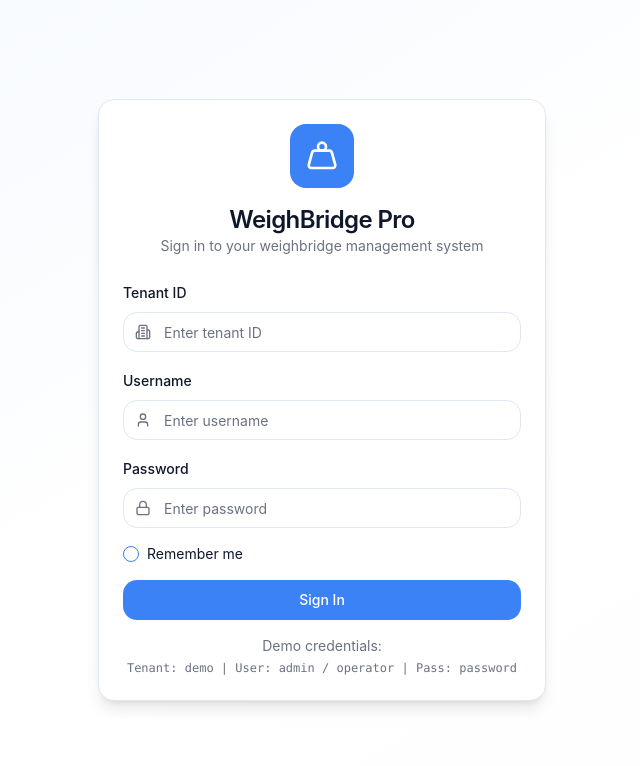
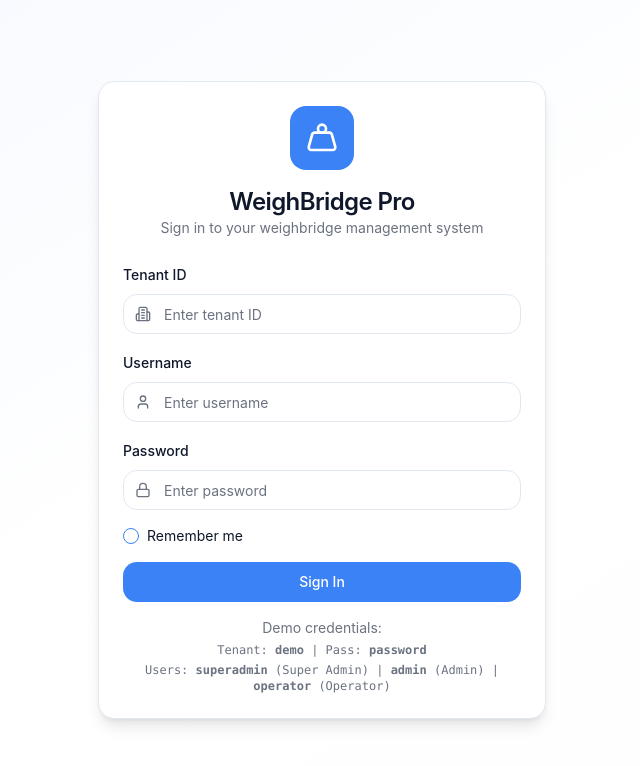
Before and after one commit to kovaiaura/scale-wise-admin, a React (Vite) app: page /login in a window 1280 px wide. Shown: the top 766 px of the page, without its empty margins (318-958 px from the left). Built offline with nearby package versions, Linux system fonts and the light colour scheme; the HTML template or start-up script is replaced by a standard one.

Commit message:
Refactor: Update login demo credentials

```diff
--- a/src/pages/Login.tsx
+++ b/src/pages/Login.tsx
@@ -124,10 +124,13 @@ export default function Login() {
                 {loading ? 'Signing in...' : 'Sign In'}
               </Button>
 
-              <div className="text-center text-sm text-muted-foreground">
+              <div className="text-center text-sm text-muted-foreground space-y-1">
                 <p>Demo credentials:</p>
-                <p className="font-mono text-xs mt-1">
-                  Tenant: demo | User: admin / operator | Pass: password
+                <p className="font-mono text-xs">
+                  Tenant: <span className="font-semibold">demo</span> | Pass: <span className="font-semibold">password</span>
+                </p>
+                <p className="font-mono text-xs">
+                  Users: <span className="font-semibold">superadmin</span> (Super Admin) | <span className="font-semibold">admin</span> (Admin) | <span className="font-semibold">operator</span> (Operator)
                 </p>
               </div>
             </form>
```
